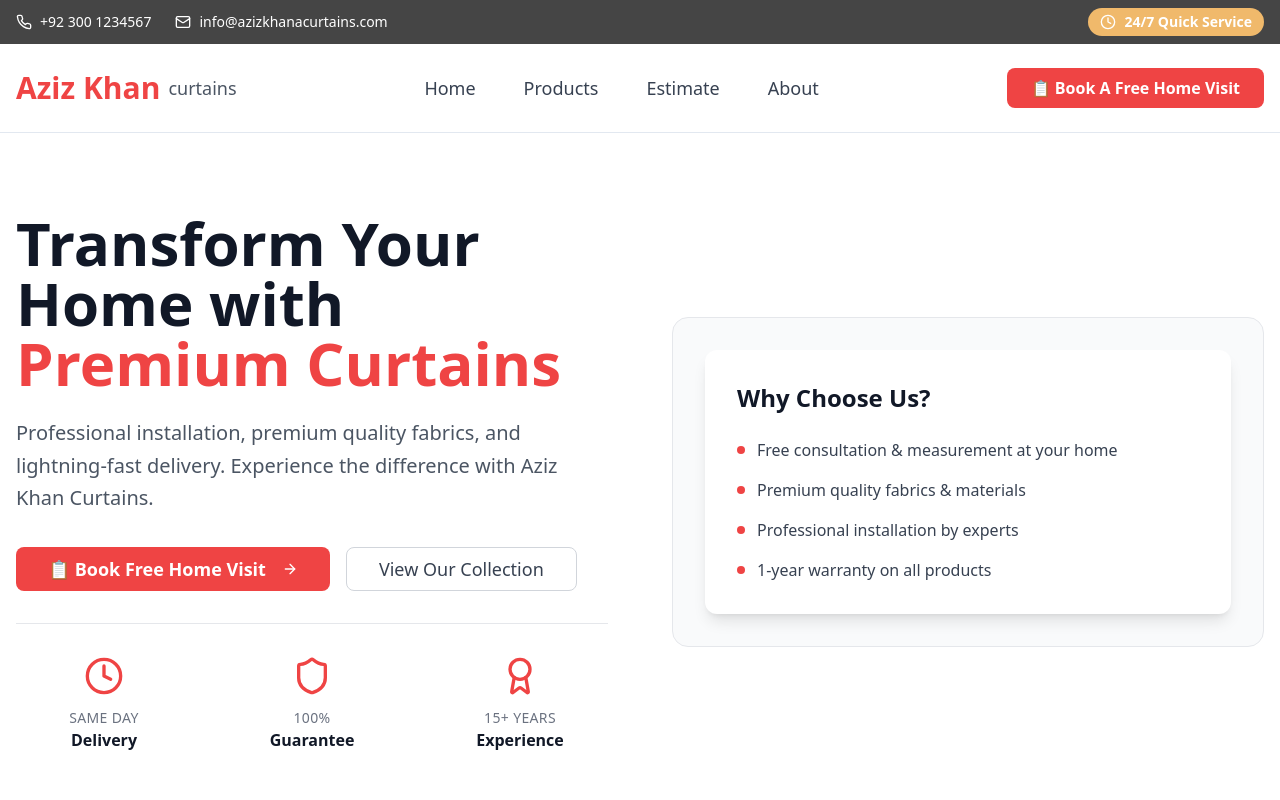
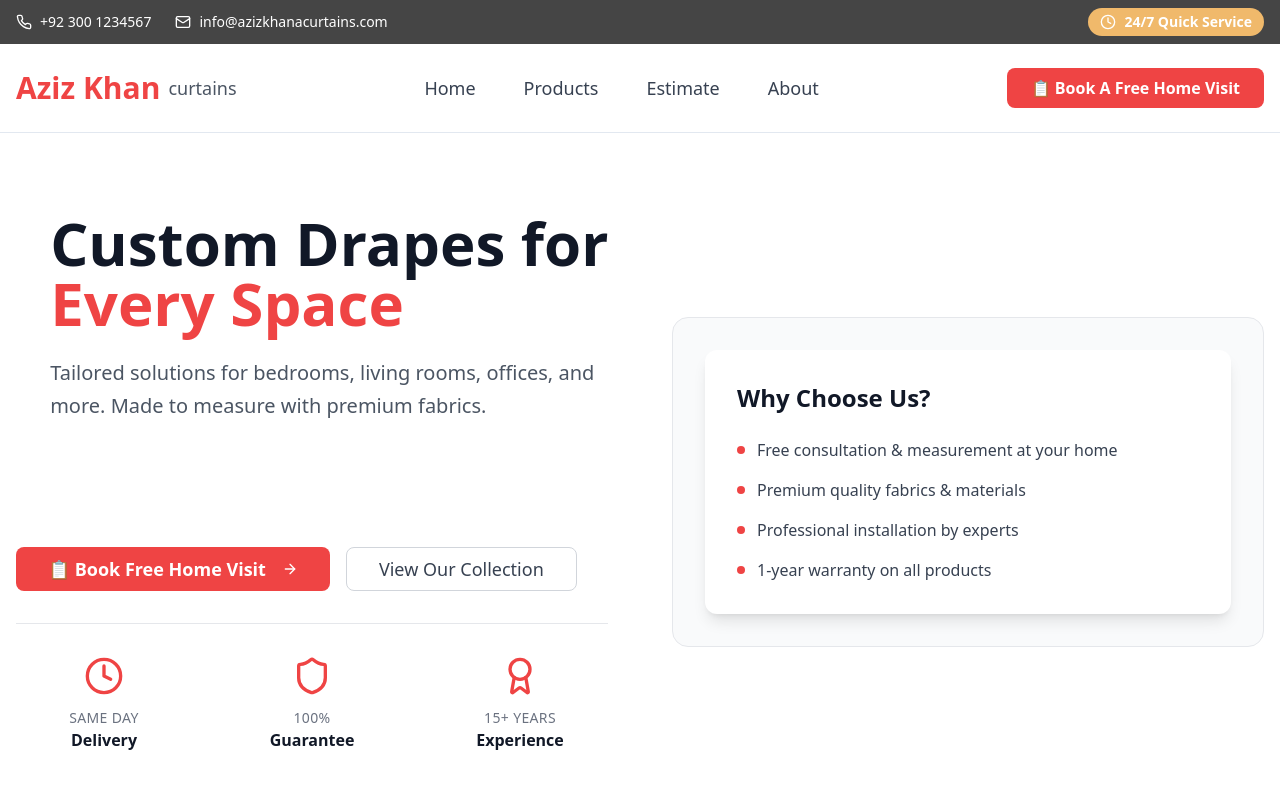
Before and after one commit to Shah-Bahadur/Aziz-Khan-Curtains, a React (Vite) app: page / in a window 1280 px wide. Shown: the top 800 px of the page. Built offline with nearby package versions, Linux system fonts and the light colour scheme.

Commit message:
feat: Add carousel to hero section
Adds a carousel component to the hero section that automatically changes slides every 3 seconds.

```diff
--- a/src/components/Hero.tsx
+++ b/src/components/Hero.tsx
@@ -1,23 +1,65 @@
-
 import { Button } from "@/components/ui/button";
 import { ArrowRight, Shield, Clock, Award } from "lucide-react";
+import { Carousel, CarouselContent, CarouselItem } from "@/components/ui/carousel";
+import { useState, useEffect } from "react";
 
 const Hero = () => {
+  const [api, setApi] = useState<any>();
+
+  const carouselSlides = [
+    {
+      title: "Transform Your Home with",
+      highlight: "Premium Curtains",
+      description: "Professional installation, premium quality fabrics, and lightning-fast delivery. Experience the difference with Aziz Khan Curtains.",
+      emoji: "🏠"
+    },
+    {
+      title: "Luxury Blinds for",
+      highlight: "Modern Living",
+      description: "Sleek and functional window treatments that combine style with practicality. Perfect for contemporary homes.",
+      emoji: "🪟"
+    },
+    {
+      title: "Custom Drapes for",
+      highlight: "Every Space",
+      description: "Tailored solutions for bedrooms, living rooms, offices, and more. Made to measure with premium fabrics.",
+      emoji: "✨"
+    }
+  ];
+
+  // Auto-scroll carousel every 3 seconds
+  useEffect(() => {
+    if (!api) return;
+
+    const interval = setInterval(() => {
+      api.scrollNext();
+    }, 3000);
+
+    return () => clearInterval(interval);
+  }, [api]);
+
   return (
     <section id="home" className="relative bg-white py-20">
       <div className="container mx-auto px-4">
         <div className="grid lg:grid-cols-2 gap-16 items-center">
           <div className="space-y-8">
+            <Carousel setApi={setApi} opts={{ loop: true }} className="w-full">
+              <CarouselContent>
+                {carouselSlides.map((slide, index) => (
+                  <CarouselItem key={index}>
                     <div className="space-y-6">
                       <h1 className="text-5xl lg:text-6xl font-bold leading-tight text-gray-900">
-                Transform Your Home with
-                <span className="text-red-500 block">Premium Curtains</span>
+                        {slide.title}
+                        <span className="text-red-500 block">{slide.highlight}</span>
                       </h1>
                       <p className="text-xl text-gray-600 leading-relaxed">
-                Professional installation, premium quality fabrics, and lightning-fast delivery.
-                Experience the difference with Aziz Khan Curtains.
+                        {slide.description}
                       </p>
                     </div>
+                  </CarouselItem>
+                ))}
+              </CarouselContent>
+            </Carousel>
 
             <div className="flex flex-col sm:flex-row gap-4">
               <Button size="lg" className="bg-red-500 hover:bg-red-600 text-white font-semibold px-8 py-4 text-lg rounded-lg">
```
Lines whose indentation alone changed are shown as unchanged.
